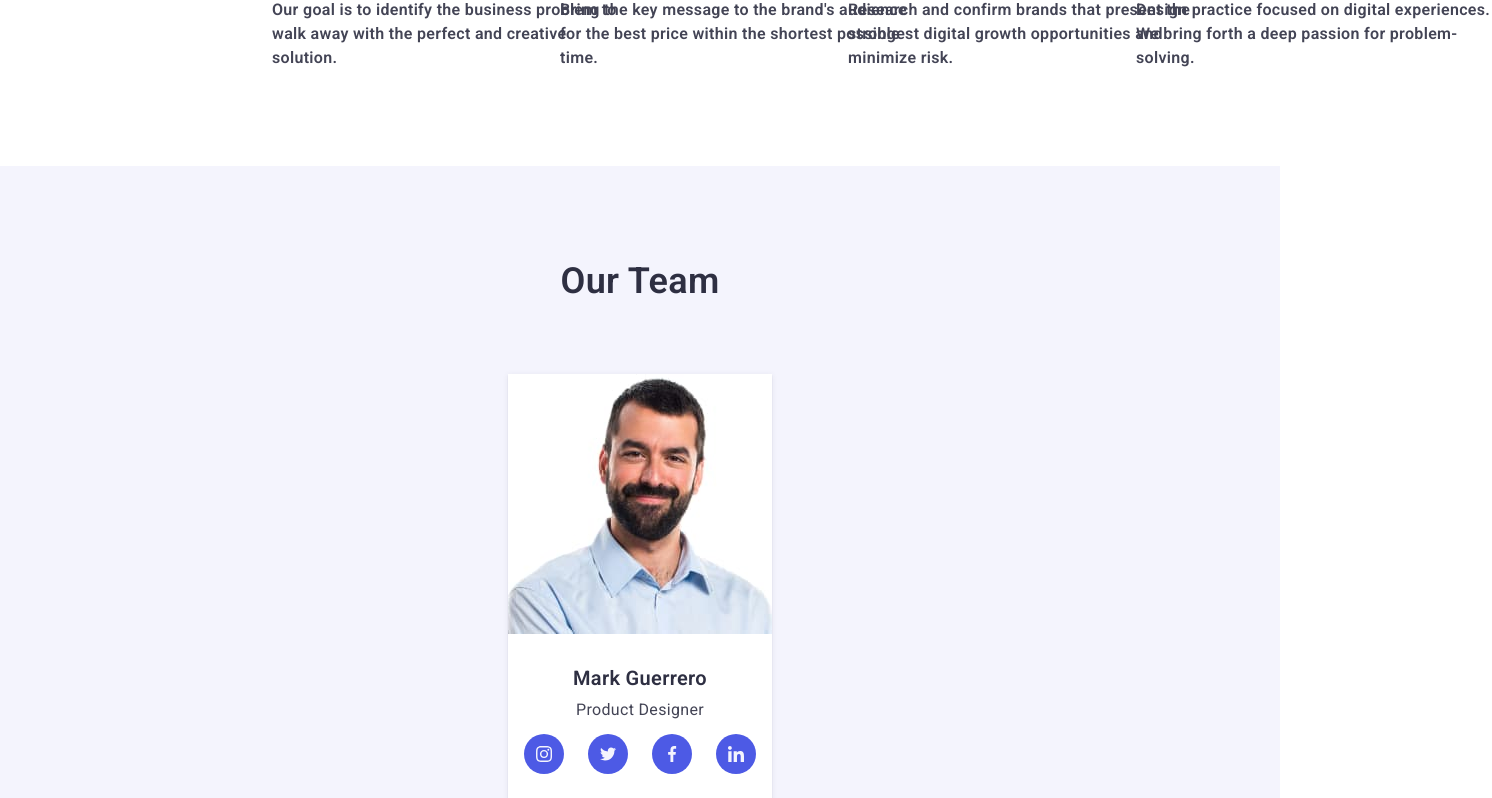
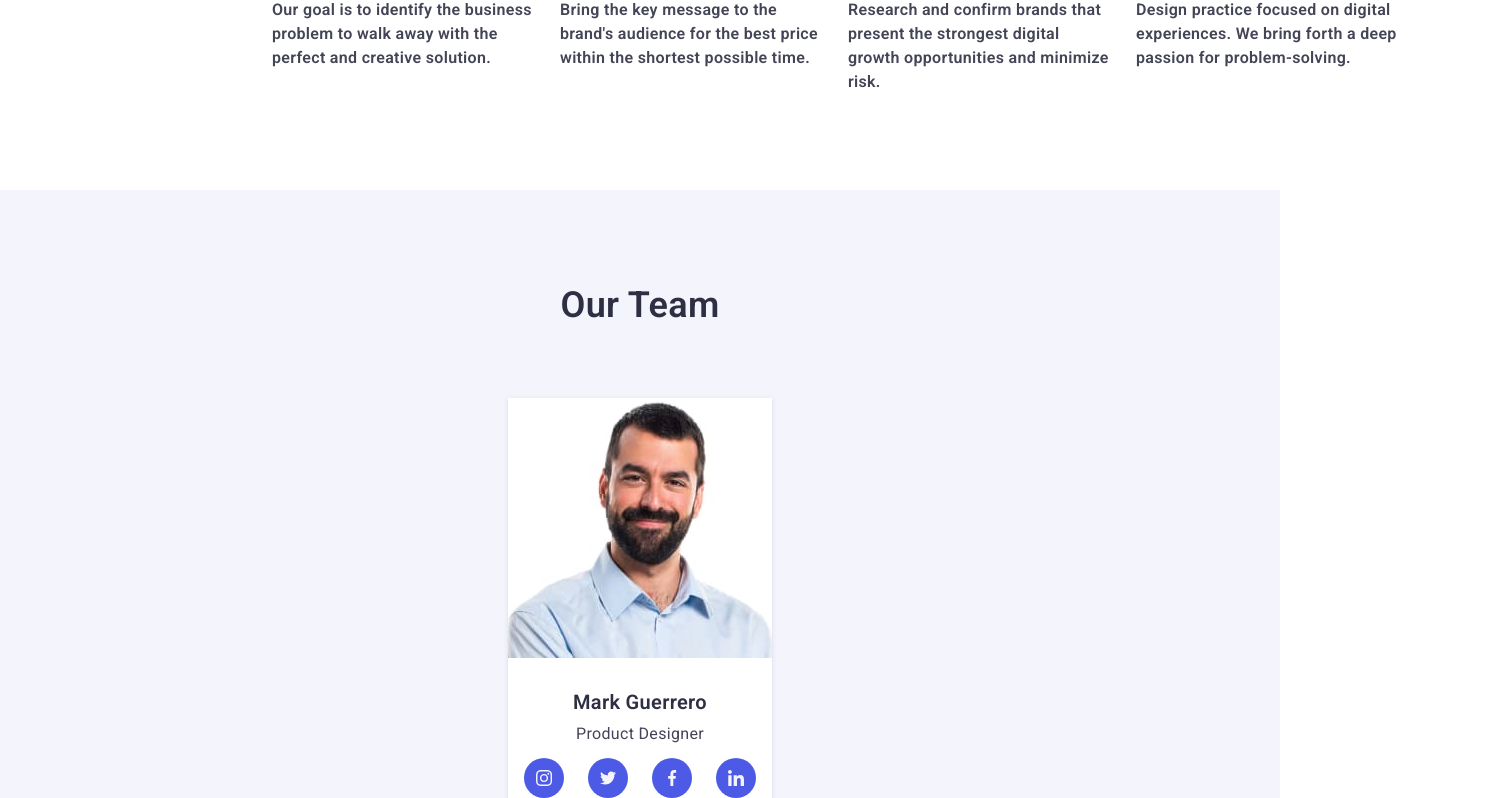
Before and after one commit to Nazar-Pichak/Web-Studio-Fork, a plain HTML site: page index.html in a window 1280 px wide. Shown: the part 733-1531 px from the top of the page, 1492 px wide, since content can reach past the window. Drawn offline with nearby package versions, Linux system fonts and the light colour scheme.

Commit message:
Update styles.css

```diff
--- a/css/styles.css
+++ b/css/styles.css
@@ -574,7 +574,7 @@ textarea::placeholder {
   line-height: 1.5;
   font-weight: 600;
   color: var(--text);
-  width: 356px;
+  /* width: 356px; */
 }
 
 .what-we-do {
```
